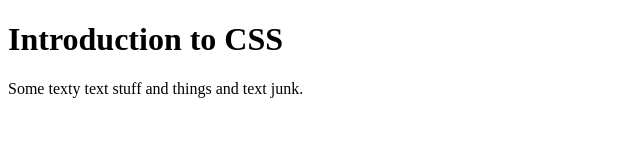
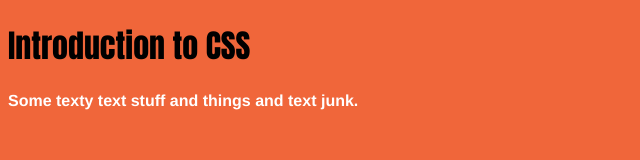
Before and after one commit to RyanNicholasPurdy/intro-to-css, a plain HTML site: page index.html in a window 1280 px wide. Shown: the whole page, without its empty margins (0-640 px from the left). Drawn offline with Linux system fonts and the light colour scheme.

Commit message:
Added basic background and text colours.
gave the background a colour and played around with text colours

```diff
--- a/css/main.css
+++ b/css/main.css
@@ -0,0 +1,20 @@
+/* note are typed differently in css, you must use a star then slash as shown */
+html {
+  background-color:#f0663a;
+  /* changes background colour of the specified tag to a specified colour */
+  /* add semicolon to end of EVERY LINE OR CODE WILL NOT WORK in css specifically */
+}
+
+h1{
+  font-family: impact;
+  /* specifies the type of font you wish to use */
+}
+
+p{
+  font-family: helvetica;
+  /* specifies the type of font you wish to use */
+  font-weight: bold;
+  /* specifies the font style type ie-bold */
+  color: #fff;
+  /* specifies font color */
+}
```
Also changed, not shown: index.html (+1 -1 lines).
